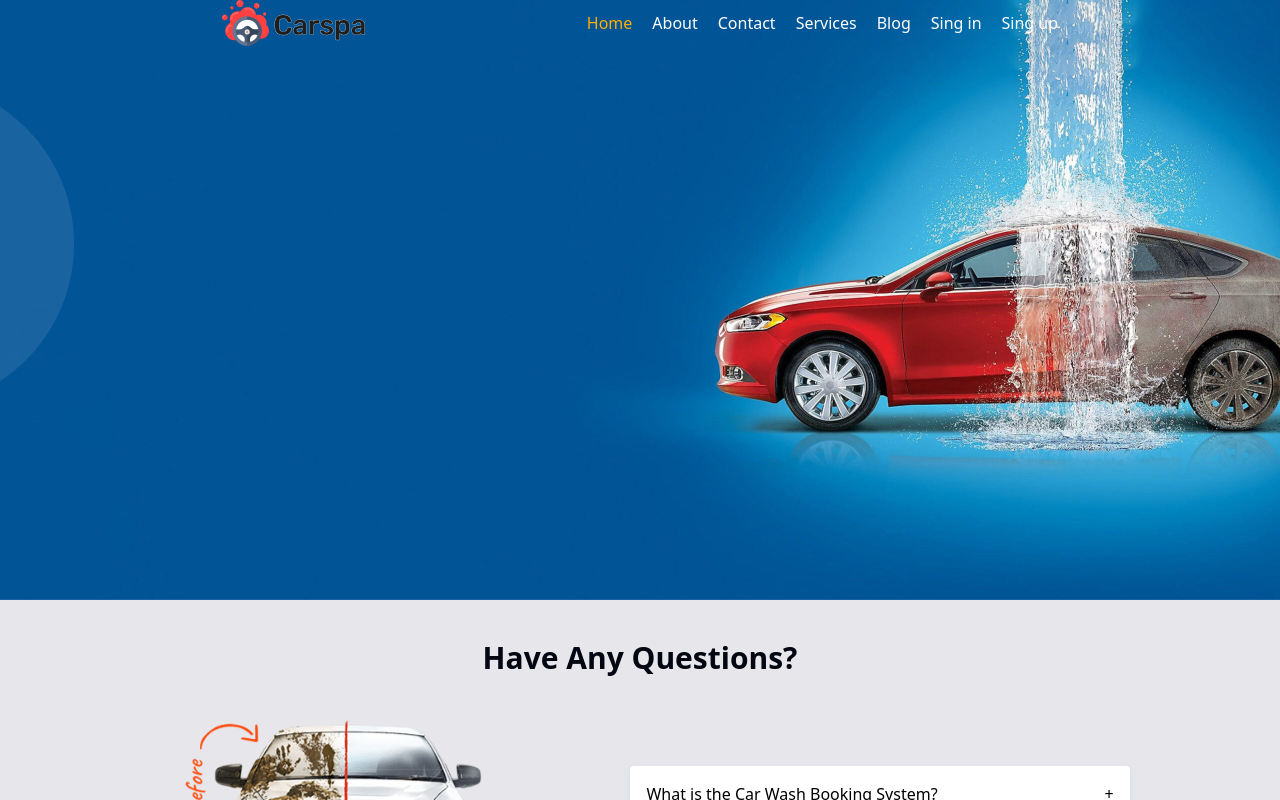
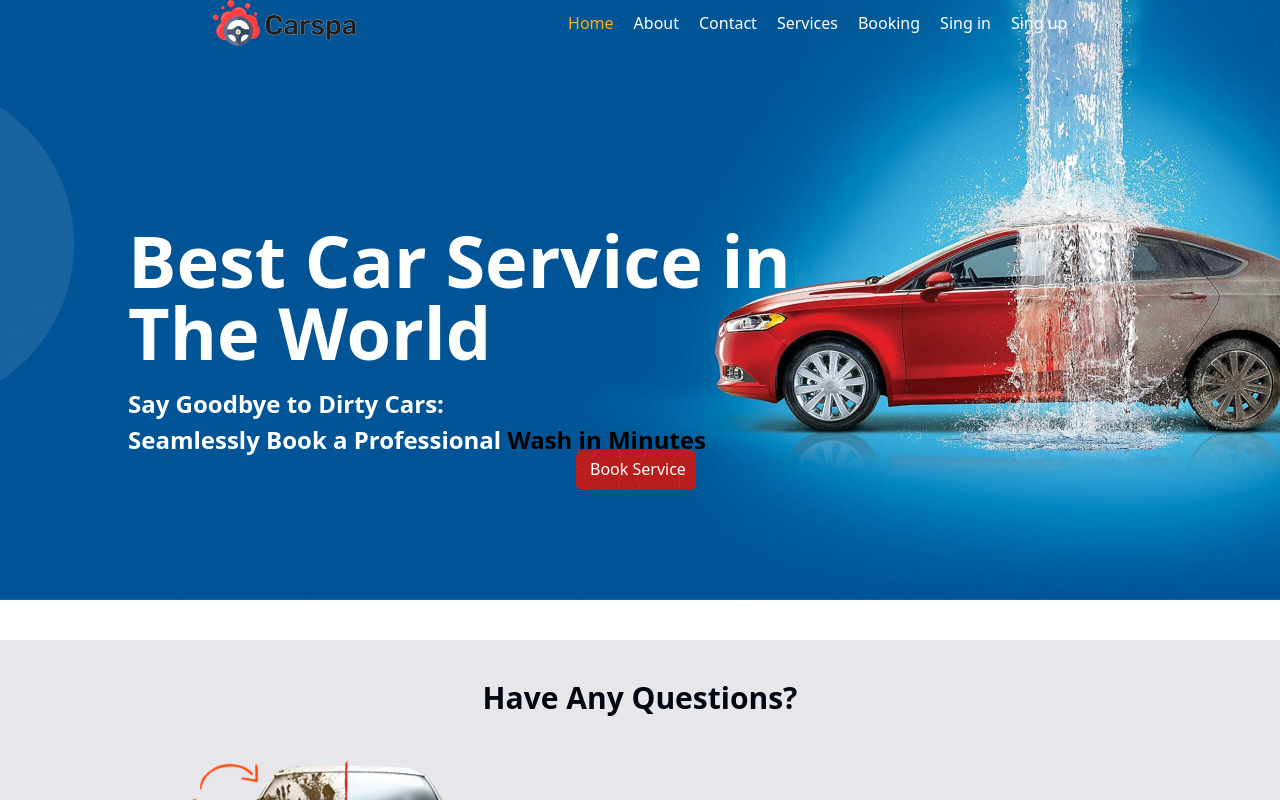
Before and after one commit to MuhammadSaikat25/Car-Wash, a React (Vite) app: page / in a window 1280 px wide. Shown: the top 800 px of the page. Built offline with nearby package versions, Linux system fonts and the light colour scheme; no server answers.

Commit message:
add Hero section

```diff
--- a/src/components/Home/Banner.tsx
+++ b/src/components/Home/Banner.tsx
@@ -1,11 +1,36 @@
 import banner from "../../assets/banner.jpg";
 import img from "../../assets/Ellipse.png";
+import asset from "../../assets/Asset.png";
 
 const Banner = () => {
   return (
     <div className="relative">
-      <img src={banner} alt="" />
-      <img className="absolute top-20" src={img} alt="" />
+      <img className="lg:h-fit h-[400px] object-fill" src={banner} alt="" />
+      <img className="absolute lg:top-20" src={img} alt="" />
+      {/* -------------- text --------------- */}
+      <div className="absolute top-[20%] left-5 lg:top-[35%] lg:left-[10%]">
+        <div className="text-white md:text-4xl lg:text-7xl font-bold">
+          <p>Best Car Service in</p>
+          <p>The World</p>
+        </div>
+        <div className="text-white font-semibold md:text-2xl  md:my-5">
+          <p className="my-1">Say Goodbye to Dirty Cars:</p>
+          <p>
+            Seamlessly Book a Professional{" "}
+            <span className="text-black md:text-white lg:text-black">
+              Wash in Minutes
+            </span>
+          </p>
+        </div>
+      </div>
+      <div
+        className="w-[120px] h-[40px] bg-red-700 relative -top-[150px] md:-top-[100px] lg:-top-[150px] left-[45%] bg-cover bg-center rounded-md"
+        style={{ backgroundImage: `url(${asset})` }}
+      >
+        <button className="absolute top-[7px] left-[14px] text-white">
+          Book Service
+        </button>
+      </div>
     </div>
   );
 };
--- a/src/components/Home/Faq.tsx
+++ b/src/components/Home/Faq.tsx
@@ -29,11 +29,11 @@ const FaqUi = () => {
   return (
     <div className="bg-[#e6e6eb] ">
         <h1 className="text-center font-semibold text-3xl text-gray-950 py-10">Have Any Questions?</h1>
-      <div className="p-4 flex items-center justify-center mx-auto gap-x-20">
+      <div className="p-4 md:flex items-center justify-center mx-auto gap-x-20">
         <div className="car-animation lg:w-[400px]">
           <img className="" src={car} alt="Car" />
         </div>
-        <div className="w-[40%]">
+        <div className="w-full md:w-[80%] lg:w-[40%]">
           {faqs?.map((faq, index) => (
             <div className="w-full" key={index}>
               <div
--- a/src/shared/Navbar.tsx
+++ b/src/shared/Navbar.tsx
@@ -62,7 +62,7 @@ const Navbar = () => {
             }
             to={"w"}
           >
-            Blog
+            Booking
           </NavLink>
           <NavLink
             className={({ isActive }) =>
```
Also changed, not shown: 1 other file (tests, documents, lock files or other folders).
